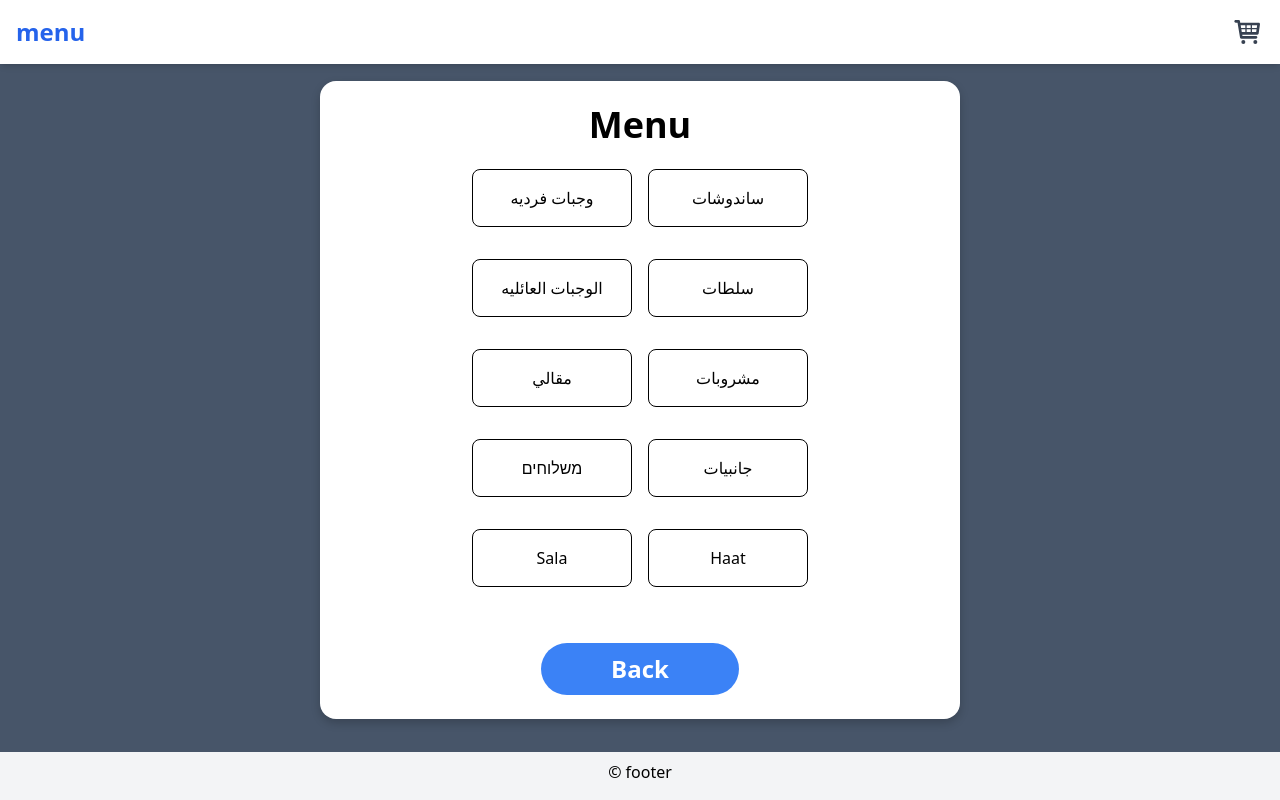
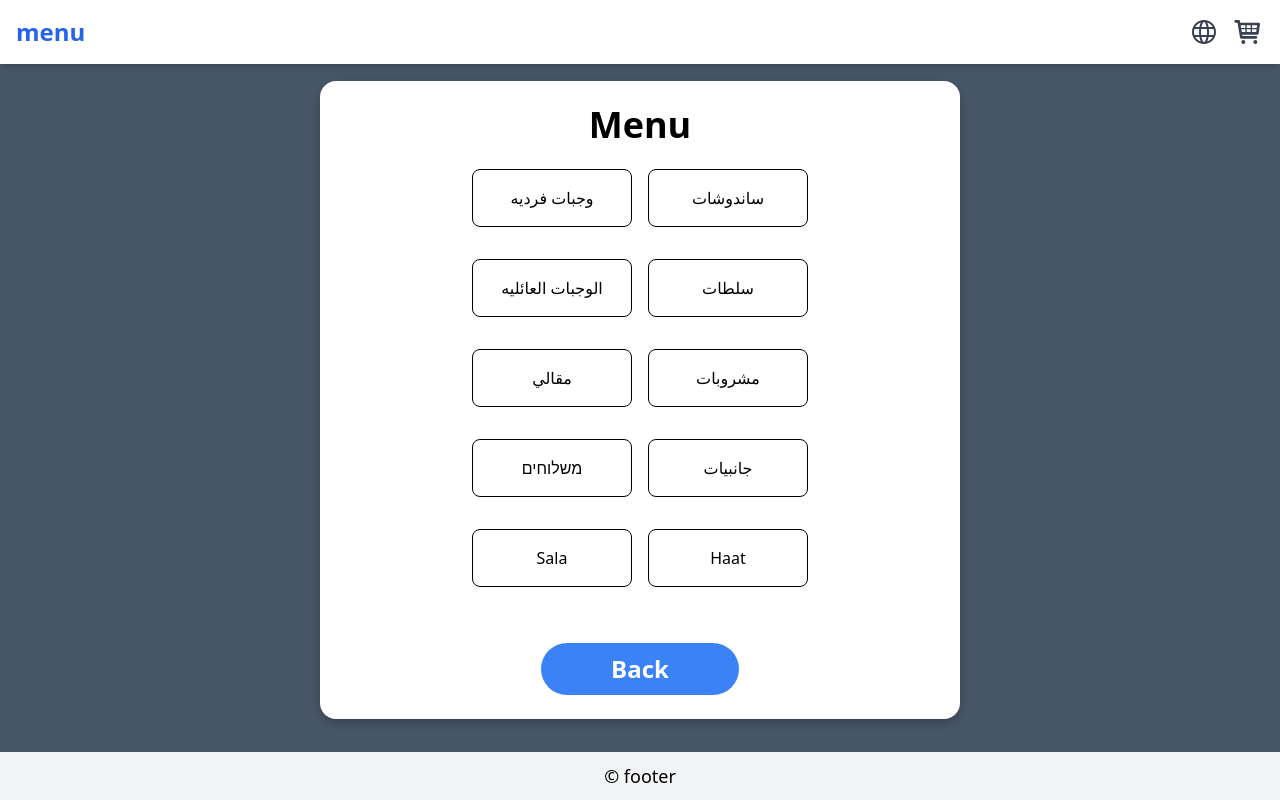
Before and after one commit to leen7awa/res, a React (Vite) app: page /menu in a window 1280 px wide. Built offline with nearby package versions, Linux system fonts and the light colour scheme.

Commit message:
fixed footer

```diff
--- /dev/null
+++ b/src/components/Footer.css
@@ -0,0 +1,30 @@
+.footer {
+    position: fixed;
+    bottom: 0;
+    width: 100%;
+    background-color: #f3f4f6; /* Equivalent to bg-gray-100 */
+    color: #000000; /* Equivalent to text-black */
+    padding: 0.5rem; /* Smaller padding */
+    text-align: center;
+    box-shadow: 0 2px 4px rgba(0, 0, 0, 0.1); /* Equivalent to shadow-lg */
+    height: 3rem; /* Equivalent to h-12 */
+    display: flex;
+    align-items: center;
+    justify-content: center;
+}
+
+.footer p {
+    font-size: 0.875rem; /* Equivalent to text-sm */
+}
+
+@media (min-width: 640px) {
+    .footer p {
+        font-size: 1rem; /* Equivalent to text-base */
+    }
+}
+
+@media (min-width: 768px) {
+    .footer p {
+        font-size: 1.125rem; /* Equivalent to text-lg */
+    }
+}
--- a/src/components/Footer.jsx
+++ b/src/components/Footer.jsx
@@ -1,10 +1,11 @@
+import React from 'react';
+import './Footer.css'; // Import the CSS file
+
 const Footer = () => {
     return (
         <>
-            <footer className="fixed bottom-0 w-full bg-gray-100 text-black p-2 text-center shadow-lg h-12">
-                <p className="text-xs sm:text-sm md:text-base">
-                    &copy; footer
-                </p>
+            <footer className="footer">
+                <p>&copy; footer</p>
             </footer>
         </>
     );
--- a/src/components/Header.jsx
+++ b/src/components/Header.jsx
@@ -1,3 +1,6 @@
+import CartIcon from "../icons/CartIcon";
+import LanguageIcon from "../icons/LanguageIcon";
+
 const Header = () => {
 
     return (
@@ -5,24 +8,16 @@ const Header = () => {
             <div className="container mx-auto flex justify-between items-center p-4">
                 <h1 className="text-2xl font-bold text-blue-600">menu</h1>
                 <nav className="ml-auto flex space-x-4">
-                    <a href="#" className="text-gray-700 hover:text-blue-600">
-                        <svg stroke="currentColor"
-                            fill="currentColor"
-                            strokeWidth="0" version="1.2"
-                            baseProfile="tiny" viewBox="0 0 24 24"
-                            className="cursor-pointer" height="2em" width="2em"
-                            xmlns="http://www.w3.org/2000/svg"><g>
-                                <path d="M20.756 5.345c-.191-.219-.466-.345-.756-.345h-13.819l-.195-1.164c-.08-.482-.497-.836-.986-.836h-2.25c-.553 0-1 .447-1 1s.447 1 1 1h1.403l1.86 11.164.045.124.054.151.12.179.095.112.193.13.112.065c.116.047.238.075.367.075h11.001c.553 0 1-.447 1-1s-.447-1-1-1h-10.153l-.166-1h11.319c.498 0 .92-.366.99-.858l1-7c.041-.288-.045-.579-.234-.797zm-1.909 1.655l-.285 2h-3.562v-2h3.847zm-4.847 0v2h-3v-2h3zm0 3v2h-3v-2h3zm-4-3v2h-3l-.148.03-.338-2.03h3.486zm-2.986 3h2.986v2h-2.653l-.333-2zm7.986 2v-2h3.418l-.285 2h-3.133z">
-                                </path>
-                                <circle cx="8.5" cy="19.5" r="1.5">
-                                </circle><circle cx="17.5" cy="19.5" r="1.5"
-                                ></circle>
-                            </g>
-                        </svg>
+                    <a href="#" className="text-gray-700 hover:text-blue-600 flex items-center justify-center">
+                        <LanguageIcon />
+                    </a>
+                    <a href="#" className="text-gray-700 hover:text-blue-600 flex items-center justify-center">
+                        <CartIcon />
                     </a>
                 </nav>
             </div>
         </div>
+
     );
 };
 export default Header;
--- /dev/null
+++ b/src/icons/CartIcon.jsx
@@ -0,0 +1,26 @@
+import React from 'react';
+
+const CartIcon = () => {
+    return (
+        <svg
+            stroke="currentColor"
+            fill="currentColor"
+            strokeWidth="0"
+            version="1.2"
+            baseProfile="tiny"
+            viewBox="0 0 24 24"
+            className="cursor-pointer"
+            height="2em"
+            width="2em"
+            xmlns="http://www.w3.org/2000/svg"
+        >
+            <g>
+                <path d="M20.756 5.345c-.191-.219-.466-.345-.756-.345h-13.819l-.195-1.164c-.08-.482-.497-.836-.986-.836h-2.25c-.553 0-1 .447-1 1s.447 1 1 1h1.403l1.86 11.164.045.124.054.151.12.179.095.112.193.13.112.065c.116.047.238.075.367.075h11.001c.553 0 1-.447 1-1s-.447-1-1-1h-10.153l-.166-1h11.319c.498 0 .92-.366.99-.858l1-7c.041-.288-.045-.579-.234-.797zm-1.909 1.655l-.285 2h-3.562v-2h3.847zm-4.847 0v2h-3v-2h3zm0 3v2h-3v-2h3zm-4-3v2h-3l-.148.03-.338-2.03h3.486zm-2.986 3h2.986v2h-2.653l-.333-2zm7.986 2v-2h3.418l-.285 2h-3.133z"></path>
+                <circle cx="8.5" cy="19.5" r="1.5"></circle>
+                <circle cx="17.5" cy="19.5" r="1.5"></circle>
+            </g>
+        </svg>
+    );
+};
+
+export default CartIcon;
--- /dev/null
+++ b/src/icons/LanguageIcon.jsx
@@ -0,0 +1,30 @@
+import React from 'react';
+
+const LanguageIcon = () => {
+    return (
+        <svg
+            fill="currentColor"
+            height="24px"
+            width="24px"
+            version="1.1"
+            id="XMLID_275_"
+            xmlSpace="http://www.w3.org/2000/svg"
+            xmlnsXlink="http://www.w3.org/1999/xlink"
+            viewBox="0 0 24 24"
+            space="preserve"
+        >
+            <g id="language">
+                <g>
+                    <path d="M12,24C5.4,24,0,18.6,0,12S5.4,0,12,0s12,5.4,12,12S18.6,24,12,24z M9.5,17c0.6,3.1,1.7,5,2.5,5s1.9-1.9,2.5-5H9.5z
+                M16.6,17c-0.3,1.7-0.8,3.3-1.4,4.5c2.3-0.8,4.3-2.4,5.5-4.5H16.6z M3.3,17c1.2,2.1,3.2,3.7,5.5,4.5c-0.6-1.2-1.1-2.8-1.4-4.5H3.3
+               z M16.9,15h4.7c0.2-0.9,0.4-2,0.4-3s-0.2-2.1-0.5-3h-4.7c0.2,1,0.2,2,0.2,3S17,14,16.9,15z M9.2,15h5.7c0.1-0.9,0.2-1.9,0.2-3
+               S15,9.9,14.9,9H9.2C9.1,9.9,9,10.9,9,12C9,13.1,9.1,14.1,9.2,15z M2.5,15h4.7c-0.1-1-0.1-2-0.1-3s0-2,0.1-3H2.5C2.2,9.9,2,11,2,12
+               S2.2,14.1,2.5,15z M16.6,7h4.1c-1.2-2.1-3.2-3.7-5.5-4.5C15.8,3.7,16.3,5.3,16.6,7z M9.5,7h5.1c-0.6-3.1-1.7-5-2.5-5
+               C11.3,2,10.1,3.9,9.5,7z M3.3,7h4.1c0.3-1.7,0.8-3.3,1.4-4.5C6.5,3.3,4.6,4.9,3.3,7z"/>
+                </g>
+            </g>
+        </svg>
+    );
+};
+
+export default LanguageIcon;
```
